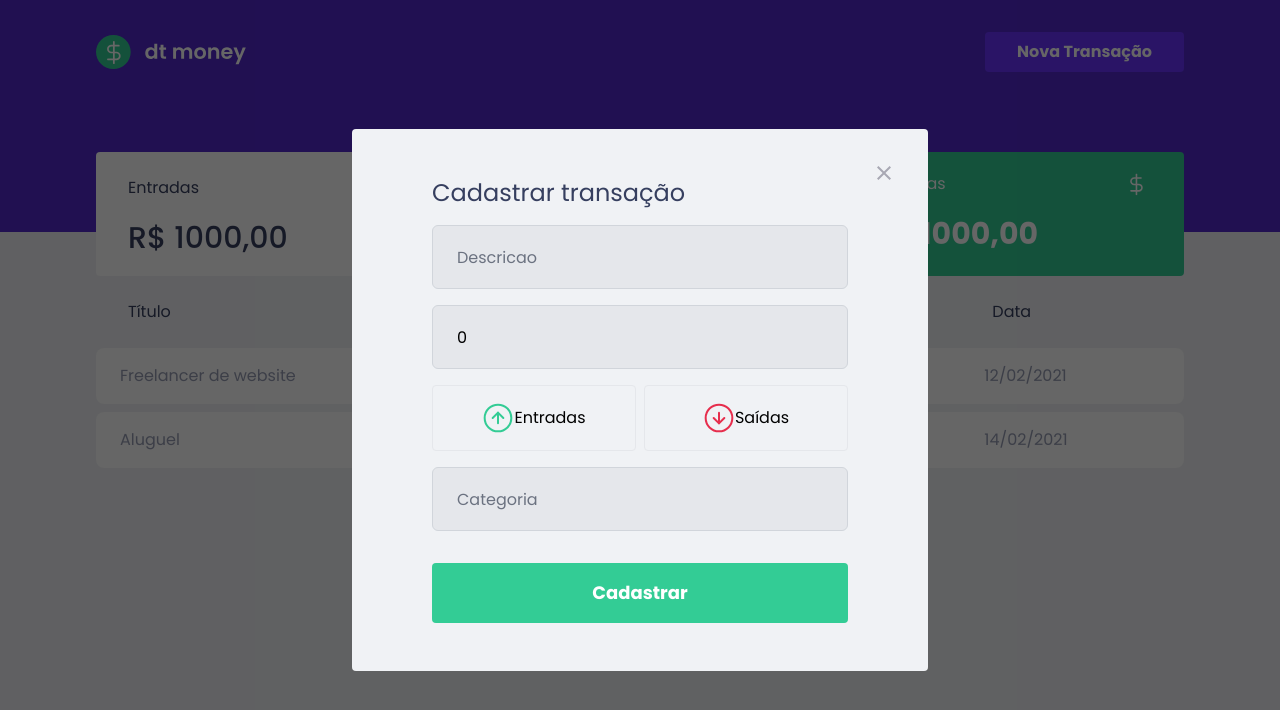
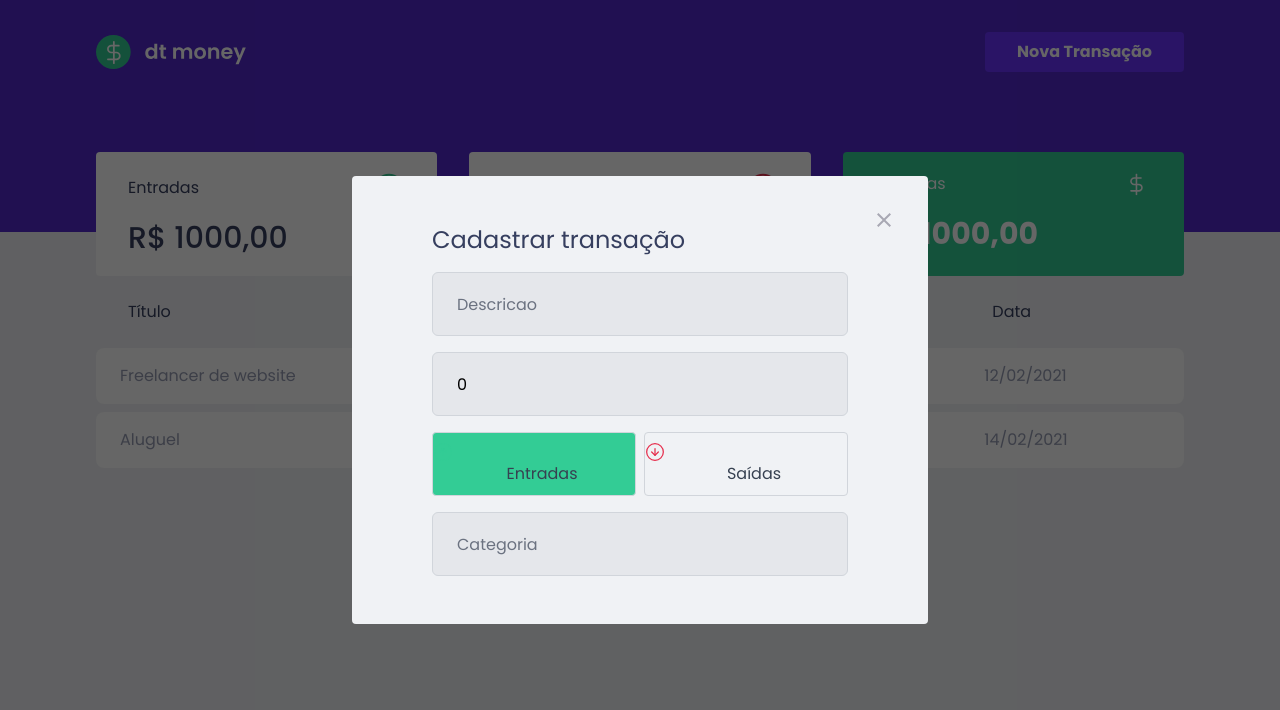
Before and after one commit to brunodias77/dt_money, a Next.js app: page / in a window 1280 px wide. Both pictures are taken after a click on the button "Nova Transação". Shown: the top 710 px of the page. Built offline with nearby package versions, Linux system fonts and the light colour scheme.

Commit message:
Adiciona dependência polished e atualiza botões

```diff
--- a/package.json
+++ b/package.json
@@ -11,6 +11,7 @@
   "dependencies": {
     "axios": "^1.6.7",
     "next": "14.1.1",
+    "polished": "^4.3.1",
     "react": "^18",
     "react-dom": "^18",
     "react-modal": "^3.16.1",
--- a/src/components/Dashboard/TransactionTable.tsx
+++ b/src/components/Dashboard/TransactionTable.tsx
@@ -16,7 +16,6 @@ const TransactionTable = () => {
                 </thead>
                 <tbody>
                     {transactions && transactions.map((element) => {
-                        console.log(element.type);
                         return (
                             <tr key={element.id}>
                                 <td className="px-6 py-4 border-0 bg-shape text-text_body rounded-tl-lg rounded-bl-lg">{element.title}</td>
--- a/src/components/NewTransactionModal/index.tsx
+++ b/src/components/NewTransactionModal/index.tsx
@@ -47,19 +47,39 @@ const NewTransactionModal = ({ isNewTransactionModalOpen, handleCloseNewTransact
                     <Input value={title} onChange={(event) => setTitle(event.target.value)} placeholder="Descricao" />
                     <Input type="number" placeholder="Valor" value={value} onChange={(event) => setValue(Number(event.target.value))} />
                     <div className="flex gap-2 items-center justify-between w-full mt-4">
-                        <Button className="flex items-center justify-center border" >
-                            <Image src={EntradasImg} alt="fechar modal" />
-                            <span>Entradas</span>
+                        <Button
+                            onClick={() => {
+                                console.log("Apertei o entradas")
+                                setType('deposit');
+                                console.log("type", type)
+
+                            }}
+                            isActive={type === 'deposit'}
+                            activeColor="green"
+                        >
+                            <Image src={EntradasImg} alt="Entradas" className="w-5 h-5" />
+                            <span className="ml-4 text-base text-gray-700">Entradas</span>
                         </Button>
-                        <Button className="flex items-center justify-center border">
-                            <Image src={SaidasImg} alt="fechar modal" />
-                            <span>Saídas</span>
+                        <Button
+                            onClick={() => {
+                                console.log("Apertei o saidas")
+                                setType('withdraw');
+                                console.log("type", type)
+
+                            }}
+                            isActive={type === 'withdraw'}
+                            activeColor="red"
+                        >
+                            <Image src={SaidasImg} alt="Saídas" className="w-5 h-5" color={type === "withdraw" ? "white" : "green"} />
+                            <span className="ml-4 text-base text-gray-700">Saídas</span>
                         </Button>
+
                     </div>
                     <Input placeholder="Categoria" value={category} onChange={(event) => setCategory(event.target.value)}
-                    />                    <Button className="mt-8 bg-green text-white font-bold px-8">
+                    />
+                    {/* <Button className="mt-8 bg-green text-white font-bold px-8">
                         <span className="text-lg">Cadastrar</span>
-                    </Button>
+                    </Button> */}
                 </form>
             </Container>
         </Modal>
--- a/src/components/Ui/Button.tsx
+++ b/src/components/Ui/Button.tsx
@@ -1,20 +1,47 @@
-import { ReactNode } from "react";
+import { FC, ReactNode } from 'react';
+import { darken, transparentize } from 'polished';
 
 interface ButtonProps {
-    className?: string;
-    icon?: string;
-    children?: ReactNode; // Adicione esta linha
-    // onClick: () => void;
-
+    isActive: boolean;
+    activeColor: string;
+    onClick: () => void;
+    children?: ReactNode;
 }
 
-const Button: React.FC<ButtonProps> = ({ className, children }) => {
+const Button: FC<ButtonProps> = ({ isActive, activeColor, onClick, children }) => {
     return (
-        <button className={`${className} w-full p-4 rounded`}>
+        <button
+            type="button"
+            onClick={onClick}
+            className={`w-full h-16 border border-solid border-gray-300 rounded items-center justify-center outline-none transition duration-200 ${isActive ? `bg-${activeColor}` : 'bg-transparent'
+                }`}
+        >
             {children}
         </button>
-
     );
 };
 
 export default Button;
+// import { ButtonHTMLAttributes, ReactNode } from "react";
+
+// interface ButtonProps extends ButtonHTMLAttributes<HTMLButtonElement> {
+//     className?: string;
+//     icon?: string;
+//     children?: ReactNode; // Adicione esta linha
+//     isActive?: boolean;
+//     activeColor?: string;
+//     // onClick: () => void;
+
+// }
+
+// const Button: React.FC<ButtonProps> = ({ className, children, isActive, activeColor, ...props }) => {
+//     return isActive ?
+//         (<button className={`${className} w-full p-4 rounded bg-${activeColor}`} {...props}>
+//             {children}
+//         </button>) :
+//         (<button className={`${className} w-full p-4 rounded`}>
+//             {children}
+//         </button>);
+// };
+
+// export default Button;
```
Also changed, not shown: 1 other file (tests, documents, lock files or other folders).
